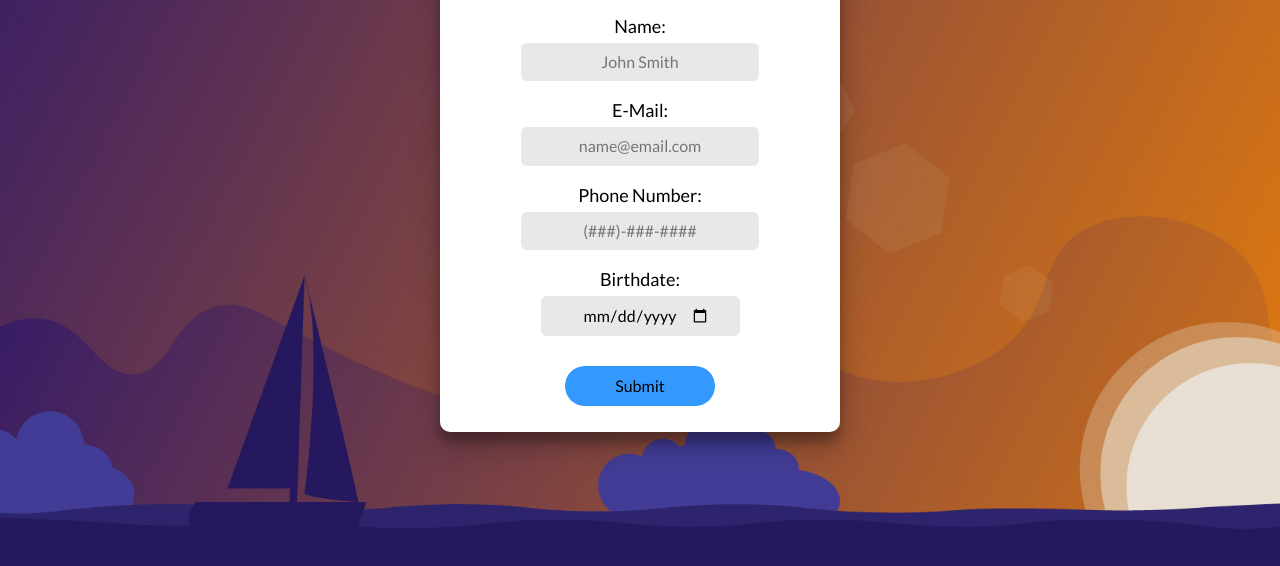
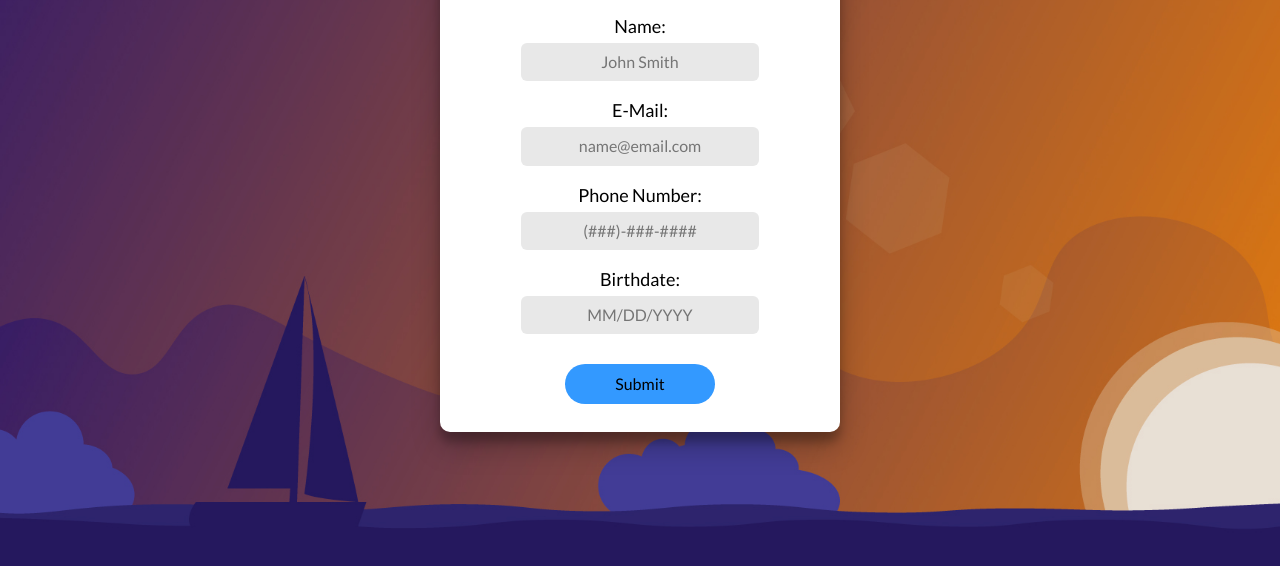
Before and after one commit to lightninglinus/Lab2, a plain HTML site: page index.html in a window 1280 px wide. Shown: the part 124-690 px from the top of the page. Drawn offline with Linux system fonts and the light colour scheme.

Commit message:
validor
Fixed validator issue

```diff
--- a/index.html
+++ b/index.html
@@ -30,7 +30,7 @@
 	  </div>
 	  <div class="row">
 	    <p><label>Birthdate:</label></p>
-		<input type="date" placeholder="MM/DD/YYYY">
+		<input type="text" placeholder="MM/DD/YYYY">
 	  </div>
       <div class = "button">
         <button class="button">Submit</button>
```
